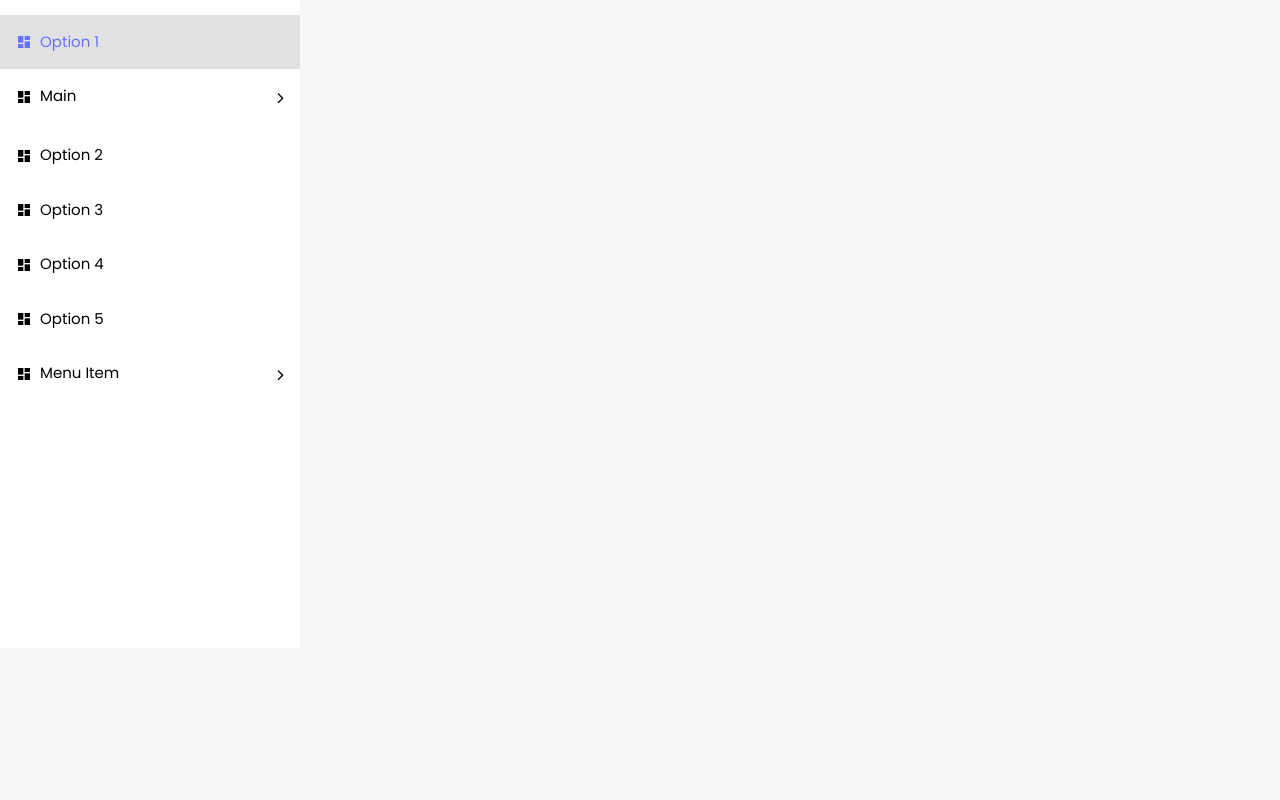
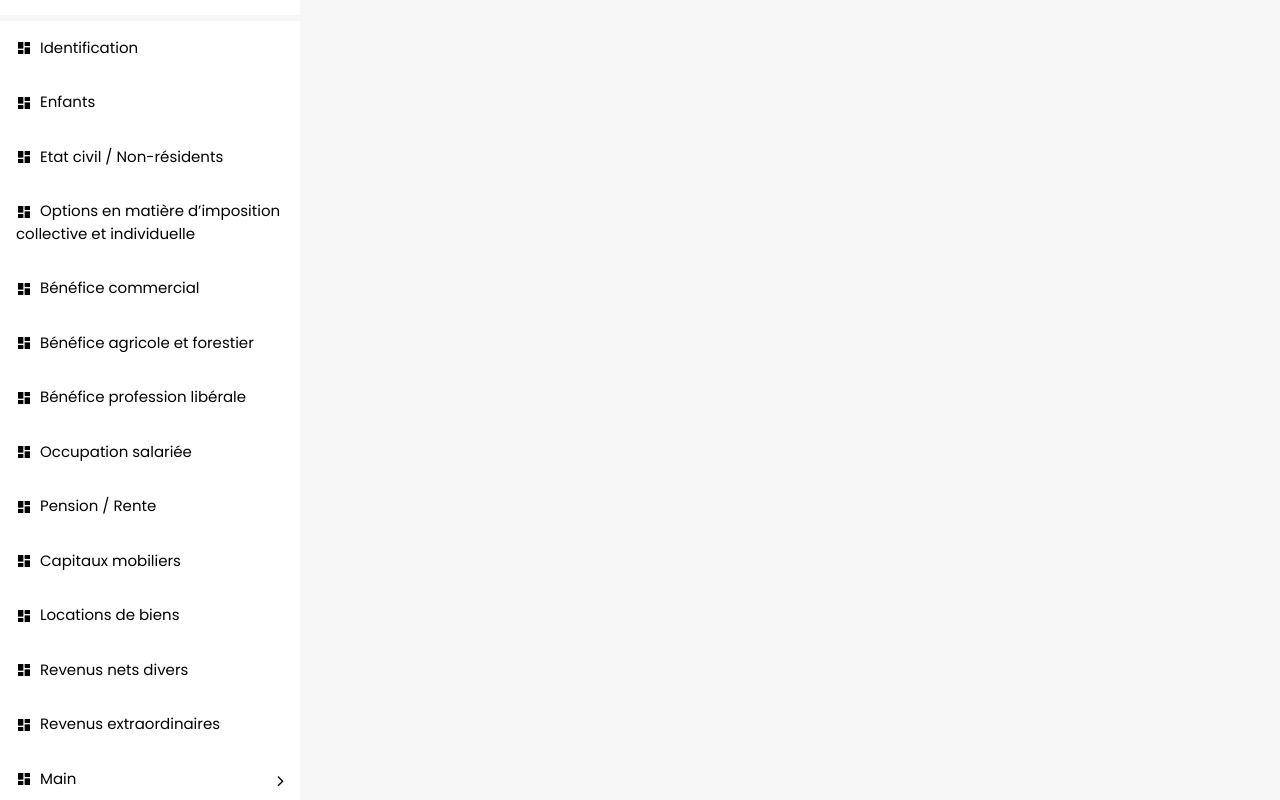
Before and after one commit to rjabdurrahman/pdf_project_design, a plain HTML site: page index.html in a window 1280 px wide. Shown: the part 152-952 px from the top of the page. Before the commit the page ends 800 px from the top, so only its background shows below. Drawn offline with nearby package versions, Linux system fonts and the light colour scheme.

Commit message:
Added: All actual text of menu name

```diff
--- a/css/style.scss
+++ b/css/style.scss
@@ -36,12 +36,13 @@ header {
 }
 
 .left-nav {
-    min-width: 300px;
+    max-width: 300px;
     min-height: calc(100vh - 70.4px);
     .client {
         padding-top: 18px;
         padding-bottom: 18px;
         padding-left: 10px;
+        border-bottom: 6px solid $body-color;
         .letter {
             padding-top: 10px;
             text-align: center;
--- a/index.html
+++ b/index.html
@@ -35,30 +35,53 @@
                     <h4>Max</h4>
                 </div>
             </div>
-            <a href="#" class="w3-bar-item w3-button w3-padding-16 active"><i class="material-icons">dashboard</i>Option
-                1</a>
+            <a href="#" class="w3-bar-item w3-button w3-padding-16"><i
+                    class="material-icons">dashboard</i>Identification</a>
+            <a href="#" class="w3-bar-item w3-button w3-padding-16"><i class="material-icons">dashboard</i>Enfants</a>
+            <a href="#" class="w3-bar-item w3-button w3-padding-16"><i class="material-icons">dashboard</i>Etat civil /
+                Non-résidents</a>
+            <a href="#" class="w3-bar-item w3-button w3-padding-16"><i class="material-icons">dashboard</i>Options en
+                matière d’imposition collective et individuelle</a>
+            <a href="#" class="w3-bar-item w3-button w3-padding-16"><i class="material-icons">dashboard</i>Bénéfice
+                commercial</a>
+            <a href="#" class="w3-bar-item w3-button w3-padding-16"><i class="material-icons">dashboard</i>Bénéfice
+                agricole et forestier</a>
+            <a href="#" class="w3-bar-item w3-button w3-padding-16"><i class="material-icons">dashboard</i>Bénéfice
+                profession libérale</a>
+            <a href="#" class="w3-bar-item w3-button w3-padding-16"><i class="material-icons">dashboard</i>Occupation
+                salariée</a>
+            <a href="#" class="w3-bar-item w3-button w3-padding-16"><i class="material-icons">dashboard</i>Pension /
+                Rente</a>
+            <a href="#" class="w3-bar-item w3-button w3-padding-16"><i class="material-icons">dashboard</i>Capitaux
+                mobiliers</a>
+            <a href="#" class="w3-bar-item w3-button w3-padding-16"><i class="material-icons">dashboard</i>Locations de
+                biens</a>
+            <a href="#" class="w3-bar-item w3-button w3-padding-16"><i class="material-icons">dashboard</i>Revenus nets
+                divers</a>
+            <a href="#" class="w3-bar-item w3-button w3-padding-16"><i class="material-icons">dashboard</i>Revenus
+                extraordinaires</a>
+
             <div class="w3-dropdown-click">
                 <a class="w3-button w3-padding-16"><i class="material-icons">dashboard</i>Main<span
-                        class="arrow"></span></a></a>
+                        class="arrow"></span></a>
                 <div class="w3-dropdown-content">
                     <a href="#" class="w3-bar-item w3-button">Sub Menu 1</a>
                     <a href="#" class="w3-bar-item w3-button">Sub Menu 2</a>
                     <a href="#" class="w3-bar-item w3-button">Sub Menu 3</a>
                 </div>
             </div>
-            <a href="#" class="w3-bar-item w3-button w3-padding-16"><i class="material-icons">dashboard</i>Option 2</a>
-            <a href="#" class="w3-bar-item w3-button w3-padding-16"><i class="material-icons">dashboard</i>Option 3</a>
-            <a href="#" class="w3-bar-item w3-button w3-padding-16"><i class="material-icons">dashboard</i>Option 4</a>
-            <a href="#" class="w3-bar-item w3-button w3-padding-16"><i class="material-icons">dashboard</i>Option 5</a>
             <div class="w3-dropdown-click">
                 <a class="w3-button w3-padding-16"><i class="material-icons">dashboard</i>Menu
-                    Item<span class="arrow"></span></a></a>
+                    Item<span class="arrow"></span></a>
                 <div class="w3-dropdown-content">
                     <a href="#" class="w3-bar-item w3-button">Sub Menu 1</a>
                     <a href="#" class="w3-bar-item w3-button">Sub Menu 2</a>
                     <a href="#" class="w3-bar-item w3-button">Sub Menu 3</a>
                 </div>
             </div>
+            <a href="#" class="w3-bar-item w3-button w3-padding-16"><i class="material-icons">dashboard</i>Charges extraordinaires</a>
+            <a href="#" class="w3-bar-item w3-button w3-padding-16"><i class="material-icons">dashboard</i>Retenues d’impôt / Diverses demandes</a>
+            <a href="#" class="w3-bar-item w3-button w3-padding-16"><i class="material-icons">dashboard</i>Revenu imposable</a>
         </div>
         <div class="w3-container">
             <h1>Main Content</h1>
```
Also changed, not shown: css/style.css, 1 other file.
